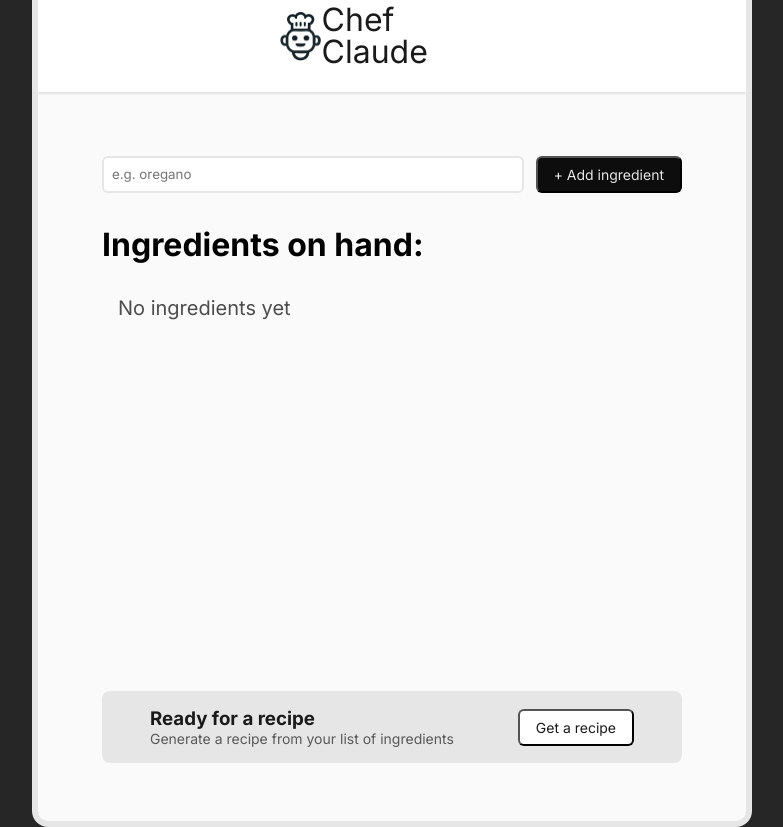
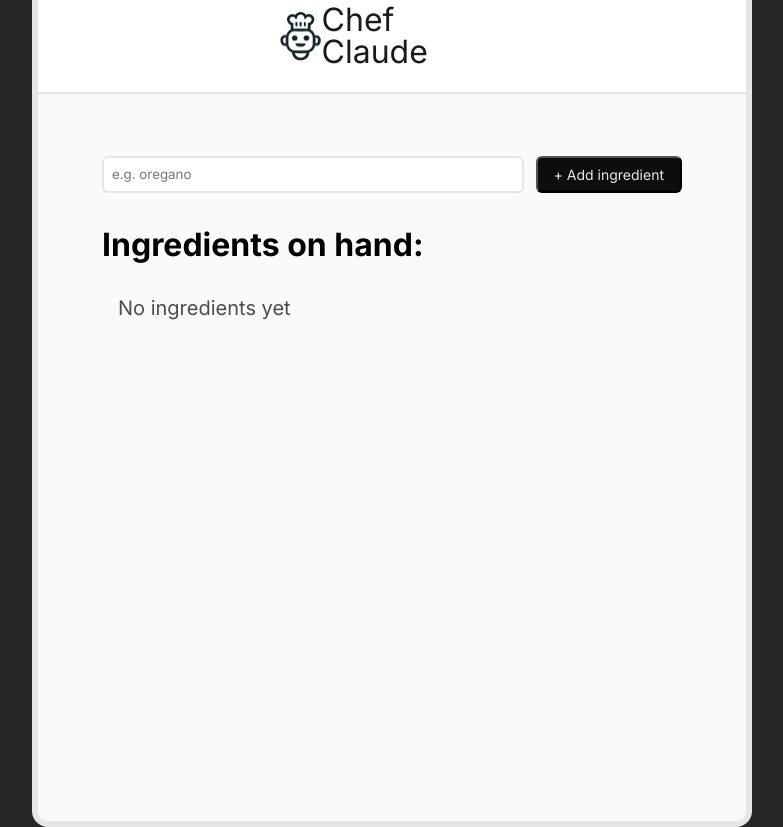
Before and after one commit to Nicolas-BB/curso-react-scrimba, a React (Vite) app in the folder chef-claude/: page / in a window 1280 px wide. Shown: the whole page, without its empty margins (248-1031 px from the left). Built offline with nearby package versions, Linux system fonts and the light colour scheme.

Commit message:
fix: corrige lista de ingredientes não renderizando

```diff
--- a/chef-claude/src/components/main/Main.jsx
+++ b/chef-claude/src/components/main/Main.jsx
@@ -6,7 +6,6 @@ import styles from "./main.module.css"
 
 export default function Main() {
     const inputRef = useRef()
-    const [inputAtual, setInputAtual] = useState("")
     const [ingredients, setIngredients] = useState([])
 
     // Gera a lista de ingredientes, passando o índice como key
@@ -16,8 +15,10 @@ export default function Main() {
 
     // Previne que onSubmit recarregue a página. Se o input conter algum valor, adiciona à lista de ingredientes, limpa e retorna o foco para o input
     function submit(formData) {
-        if (formData.trim().length > 0) {
-            setIngredients(ingredients => [...ingredients, formData.trim()])
+        const newIngredient = formData.get("ingredient")
+
+        if (newIngredient.trim().length > 0) {
+            setIngredients(ingredients => [...ingredients, newIngredient.trim()])
             inputRef.current.focus()
         }
     }
@@ -47,7 +48,7 @@ export default function Main() {
                 </ul>
             </div>
 
-            <GetRecipe />
+            {ingredientsList.length > 0 && <GetRecipe />}
         </main>
     )
 }
```
